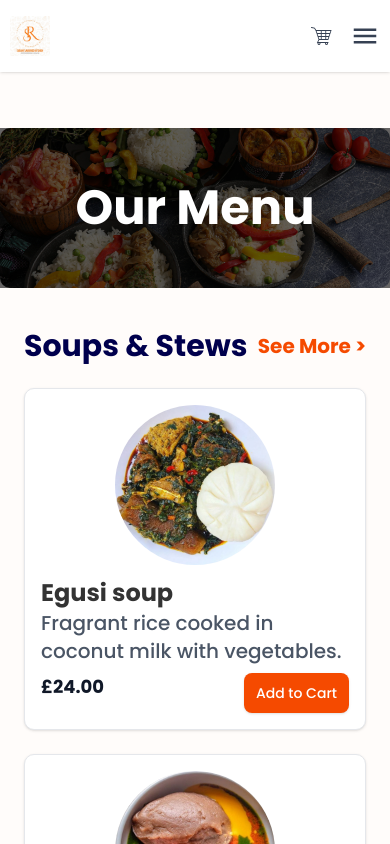
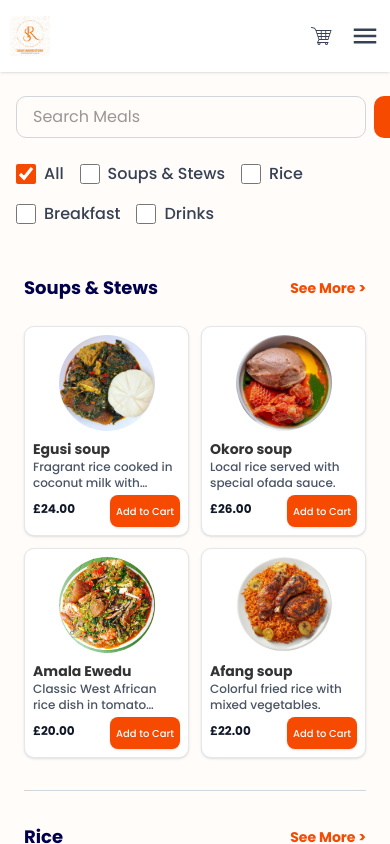
Before and after one commit to UMARKS-TECHNOLOGIES/susan-flavoured-kitchen, a React (Vite) app: page /menu in a window 390 px wide. Shown: the top 844 px of the page. Built offline with nearby package versions, Linux system fonts and the light colour scheme.

Commit message:
Mobile view

```diff
--- a/src/pages/cartPage/Cart.jsx
+++ b/src/pages/cartPage/Cart.jsx
@@ -1,104 +1,68 @@
-import React, { useState } from 'react'
-import PopularDishCard from './components/PopularDishCard';
-import OrderSummary from './components/OrderSummary';
-import CartItem from './components/CartItem';
-import Navbar from '../../components/layout/Navbar';
-import Footer from '../../components/layout/Footer';
-import Image5 from '../../assets/jollof-rice.jpg'
-import Image10 from '../../assets/sharwarma.jpeg'
-import { Button } from '../../components/ui/button';
-import { Link } from 'react-router-dom';
-import { useCart } from '../../store/useCart';
-
-
-
+import React, { useState } from "react";
+import PopularDishCard from "./components/PopularDishCard";
+import OrderSummary from "./components/OrderSummary";
+import CartItem from "./components/CartItem";
+import Navbar from "../../components/layout/Navbar";
+import Footer from "../../components/layout/Footer";
+import Image5 from "../../assets/jollof-rice.jpg";
+import Image10 from "../../assets/sharwarma.jpeg";
+import { Button } from "../../components/ui/button";
+import { Link } from "react-router-dom";
+import { useCart } from "../../store/useCart";
 
 const Cart = () => {
   const { cartItems, updateQuantity, removeFromCart, getSubtotal } = useCart();
 
   const handleCheckout = () => {
-        console.log('Proceeding to checkout...');
+    console.log("Proceeding to checkout...");
     // Add checkout logic here
   };
 
   const subtotal = getSubtotal();
-    const delivery = cartItems.length > 0 ? 2.50 : 0;
+  const delivery = cartItems.length > 0 ? 2.5 : 0;
   const total = subtotal + delivery;
 
   const popularDishes = [
     {
       id: 2,
-            name: 'Egusi Soup & Pounded Yam',
-            description: 'Rich bean dried soup simmered with assorted meat.',
-            price: 10.00,
-            image: Image10
+      name: "Egusi Soup & Pounded Yam",
+      description: "Rich bean dried soup simmered with assorted meat.",
+      price: 10.0,
+      image: Image10,
     },
     {
       id: 3,
-            name: 'Jollof Rice & Grilled Chicken',
-            description: 'Long-grain rice cooked in our signature smoky pepper base.',
-            price: 8.50,
-            image: Image10
+      name: "Jollof Rice & Grilled Chicken",
+      description: "Long-grain rice cooked in our signature smoky pepper base.",
+      price: 8.5,
+      image: Image10,
     },
     {
       id: 4,
-            name: 'Meat Pie',
-            description: 'Golden pastry filled with minced beef and vegetables.',
-            price: 2.50,
-            image: Image10
-        }
+      name: "Meat Pie",
+      description: "Golden pastry filled with minced beef and vegetables.",
+      price: 2.5,
+      image: Image10,
+    },
   ];
-
-    // const [cartItems, setCartItems] = useState([
-    //     {
-    //         id: 1,
-    //         name: 'Smoky Jollof Rice & Grilled Chicken',
-    //         description: 'Smoky Jollof with grilled chicken and plantain – fresh, flavourful, and hygienically made.',
-    //         price: 8.50,
-    //         quantity: 1,
-    //         image: Image5
-    //     }
-    // ]);
-
-
-
-    // const handleQuantityChange = (id, newQuantity) => {
-    //     setCartItems(items =>
-    //         items.map(item =>
-    //             item.id === id ? { ...item, quantity: newQuantity } : item
-    //         )
-    //     );
-    // };
-
-    // const handleRemove = (id) => {
-    //     setCartItems(items => items.filter(item => item.id !== id));
-    // };
-
-    // const handleAddToCart = (dish) => {
-    //     const existingItem = cartItems.find(item => item.id === dish.id);
-    //     if (existingItem) {
-    //         handleQuantityChange(dish.id, existingItem.quantity + 1);
-    //     } else {
-    //         setCartItems([...cartItems, { ...dish, quantity: 1 }]);
-    //     }
-    // };
-
-
-
 
   return (
     <div className="min-h-screen bg-[#fffcfa] overflow-hidden">
       <Navbar />
-            <div className="mt-28">
+      <div className="mt-20 md:mt-28">
         <div className="max-w-5xl mx-auto p-4 sm:p-6">
           <h1 className="text-2xl sm:text-3xl font-bold mb-6">Your Cart</h1>
 
-                    <div className={`grid gap-6 ${cartItems.length > 0 ? 'lg:grid-cols-3' : ''}`} >
-                        <div className={cartItems.length > 0 ? 'lg:col-span-2' : ''}>
-                            <div className="bg-white rounded-lg shadow-md py-20 px-4 sm:px-6">
+          <div
+            className={`grid gap-6 ${
+              cartItems.length > 0 ? "lg:grid-cols-3" : ""
+            }`}
+          >
+            <div className={cartItems.length > 0 ? "lg:col-span-2" : ""}>
+              <div className="bg-white rounded-lg shadow-md py-10 md:py-20 px-4 sm:px-6">
                 {cartItems.length > 0 ? (
                   <div className="space-y-6">
-                                        {cartItems.map(item => (
+                    {cartItems.map((item) => (
                       <CartItem
                         key={item.id}
                         item={item}
@@ -124,11 +88,13 @@ const Cart = () => {
                         />
                       </svg>
                     </div>
-                                        <h2 className="text-xl font-semibold mb-2">Your cart is empty.</h2>
+                    <h2 className="text-xl font-semibold mb-2">
+                      Your cart is empty.
+                    </h2>
                     <p className="text-gray-600 mb-6">
                       Explore our menu and discover something delicious!
                     </p>
-                                        <Link to={'/menu'}>
+                    <Link to={"/menu"}>
                       <Button className="bg-orange-500 hover:bg-orange-600 text-white px-6">
                         Browse Menu
                       </Button>
@@ -162,47 +128,46 @@ const Cart = () => {
               />
             </div>
           )}
-
         </div>
 
         {cartItems.length === 0 ? (
           <div className="mt-12">
             <div className="max-w-6xl mx-auto">
-                            <h2 className="text-xl sm:text-3xl font-bold">Start with Our Popular Choices</h2>
-                            <div className="grid grid-cols-1 sm:grid-cols-2 lg:grid-cols-3 gap-4 px-4 pt-10 mb-4 ">
-                                {popularDishes.map(dish => (
-                                    <PopularDishCard
-                                        key={dish.id}
-                                        dish={dish}
-                                    />
+              <h2 className="text-xl sm:text-3xl font-bold px-4">
+                Start with Our Popular Choices
+              </h2>
+              <div className="grid grid-cols-2 lg:grid-cols-3 gap-3 md:gap-4 px-4 pt-10 mb-4 ">
+                {popularDishes.map((dish) => (
+                  <PopularDishCard key={dish.id} dish={dish} />
                 ))}
               </div>
-                            <p className="text-center text-lg font-medium text-gray-500 my-6">
-                                All meals are freshly cooked, safely packaged, and delivered across the UK.
+              <p className="text-center text-sm md:text-lg font-medium text-gray-500 my-6 px-4">
+                All meals are freshly cooked, safely packaged, and delivered
+                across the UK.
               </p>
             </div>
           </div>
         ) : (
           <div className="mt-12">
             <div className="max-w-6xl mx-auto">
-                            <h2 className="text-xl sm:text-2xl font-bold">Our Popular Dishes</h2>
-                            <div className="grid grid-cols-1 sm:grid-cols-2 lg:grid-cols-3 gap-4 px-4 pt-10 mb-4 ">
-                                {popularDishes.map(dish => (
-                                    <PopularDishCard
-                                        key={dish.id}
-                                        dish={dish}
-                                    />
+              <h2 className="text-xl sm:text-2xl font-bold px-4">
+                Our Popular Dishes
+              </h2>
+              <div className="grid grid-cols-2 lg:grid-cols-3 gap-3 md:gap-4 px-4 pt-10 mb-4 ">
+                {popularDishes.map((dish) => (
+                  <PopularDishCard key={dish.id} dish={dish} />
                 ))}
               </div>
-
             </div>
           </div>
         )}
       </div>
 
+      <div className="hidden lg:block">
         <Footer />
       </div>
-    )
-}
+    </div>
+  );
+};
 
-export default Cart
+export default Cart;
--- a/src/pages/cartPage/components/CartItem.jsx
+++ b/src/pages/cartPage/components/CartItem.jsx
@@ -1,11 +1,10 @@
-import React from 'react'
-import { Trash2 } from 'lucide-react';
-
+import React from "react";
+import { Trash2 } from "lucide-react";
 
 const CartItem = ({ item, onQuantityChange, onRemove }) => {
   return (
-      <div className="relative flex gap-4 pb-10 border-b">
-          <div className="w-36 h-36 rounded-full bg-black overflow-hidden shrink-0">
+    <div className="relative flex gap-2 md:gap-4 pb-6 md:pb-10 border-b">
+      <div className="w-20 h-20 md:w-36 md:h-36 rounded-full bg-black overflow-hidden shrink-0">
         <img
           src={item.image}
           alt={item.name}
@@ -14,44 +13,48 @@ const CartItem = ({ item, onQuantityChange, onRemove }) => {
       </div>
 
       <div className="flex-1">
-              <h3 className="font-bold text-2xl mb-4">{item.name}</h3>
-              <p className="text-lg text-gray-600 mb-6 leading-relaxed font-medium">
+        <h3 className="font-bold text-base md:text-2xl mb-2 md:mb-4">
+          {item.name}
+        </h3>
+        <p className="text-xs md:text-lg text-gray-600 mb-3 md:mb-6 leading-relaxed font-medium line-clamp-2 md:line-clamp-none">
           {item.description}
         </p>
 
-              <div className="flex items-center justify-between px-2">
-                  <div className="flex items-center gap-2">
+        <div className="flex items-center justify-between px-0 md:px-2">
+          <div className="flex items-center gap-1 md:gap-2">
             <button
-                          onClick={() => onQuantityChange(item.id, Math.max(1, item.quantity - 1))}
-                          className="w-8 h-8 border-2 border-orange-500 text-orange-500 rounded flex items-center justify-center font-bold hover:bg-orange-50"
+              onClick={() =>
+                onQuantityChange(item.id, Math.max(1, item.quantity - 1))
+              }
+              className="w-7 h-7 md:w-8 md:h-8 border-2 border-orange-500 text-orange-500 rounded flex items-center justify-center font-bold hover:bg-orange-50 text-sm md:text-base"
             >
               -
             </button>
-                      <span className="w-8 h-8 border-2 border-orange-500 text-orange-500 rounded flex items-center justify-center font-bold">
+            <span className="w-7 h-7 md:w-8 md:h-8 border-2 border-orange-500 text-orange-500 rounded flex items-center justify-center font-bold text-sm md:text-base">
               {item.quantity}
             </span>
             <button
               onClick={() => onQuantityChange(item.id, item.quantity + 1)}
-                          className="w-8 h-8 bg-orange-500 text-white rounded flex items-center justify-center font-bold hover:bg-orange-600"
+              className="w-7 h-7 md:w-8 md:h-8 bg-orange-500 text-white rounded flex items-center justify-center font-bold hover:bg-orange-600 text-sm md:text-base"
             >
               +
             </button>
           </div>
 
-                  <span className="font-bold text-lg">
+          <span className="font-bold text-sm md:text-lg">
             Price: £{(item.price * item.quantity).toFixed(2)}
           </span>
         </div>
         <button
           onClick={() => onRemove(item.id)}
-              className="absolute left-7 bottom-0 flex items-center gap-1 text-orange-500 text-lg font-bold mt-3 hover:text-orange-600"
+          className="absolute left-0 md:left-7 bottom-0 flex items-center gap-1 text-orange-500 text-sm md:text-lg font-bold mt-3 hover:text-orange-600"
         >
           <Trash2 className="w-4 h-4" />
           Remove
         </button>
       </div>
     </div>
-  )
-}
+  );
+};
 
-export default CartItem
+export default CartItem;
--- a/src/pages/cartPage/components/PopularDishCard.jsx
+++ b/src/pages/cartPage/components/PopularDishCard.jsx
@@ -1,35 +1,35 @@
-import React from 'react'
+import React from "react";
 // import { Card, CardContent } from '@/components/ui/card';
-import { Button } from '../../../components/ui/button';
-
+import { Button } from "../../../components/ui/button";
 
 const PopularDishCard = ({ dish, onAddToCart }) => {
-
   return (
-      <div className="bg-white rounded-lg shadow-lg border border-gray-200 py-10 px-5">
+    <div className="bg-white rounded-lg shadow-lg border border-gray-200 py-6 md:py-10 px-3 md:px-5">
       <div className=" flex items-center justify-center">
         <img
           src={dish.image}
           alt={dish.name}
-                  className="w-40 h-40 object-cover bg-center rounded-full mb-3"
+          className="w-24 h-24 md:w-40 md:h-40 object-cover bg-center rounded-full mb-2 md:mb-3"
         />
       </div>
-              <h3 className="font-bold text-xl">{dish.name}</h3>
-              <p className="text-lg text-gray-600 mb-3 line-clamp-2 leading-relaxed font-medium">
+      <h3 className="font-bold text-sm md:text-xl">{dish.name}</h3>
+      <p className="text-xs md:text-lg text-gray-600 mb-2 md:mb-3 line-clamp-2 leading-relaxed font-medium">
         {dish.description}
       </p>
       <div className="flex items-center justify-between">
-                  <span className="font-bold text-lg">£{dish.price.toFixed(2)}</span>
+        <span className="font-bold text-sm md:text-lg">
+          £{dish.price.toFixed(2)}
+        </span>
         <Button
-                      size="lg"
+          size="sm"
           onClick={() => onAddToCart(dish)}
-                      className="bg-orange-500 hover:bg-orange-600 text-white text-sm py-1 px-4 rounded-md "
+          className="bg-orange-500 hover:bg-orange-600 text-white text-xs md:text-sm py-1 px-2 md:px-4 rounded-md "
         >
           Add to Cart
         </Button>
       </div>
     </div>
-  )
-}
+  );
+};
 
-export default PopularDishCard
+export default PopularDishCard;
--- a/src/pages/menuPage/Menu.jsx
+++ b/src/pages/menuPage/Menu.jsx
@@ -1,67 +1,100 @@
-import React from 'react'
-import Navbar from '../../components/layout/Navbar'
-import Egusi from "../../assets/egusi2.jpeg"
+import React from "react";
+import Navbar from "../../components/layout/Navbar";
+import Egusi from "../../assets/egusi2.jpeg";
 import MenuSection from "./components/MenuSection";
-import MenuImg from "../../assets/menuimg.jpg"
-import MenuSidebar from './components/menuSidebar';
-import Footer from '../../components/layout/Footer';
-import Image2 from '../../assets/afangsoup.jpeg'
-import Image3 from '../../assets/amalaEwedu.jpeg'
-import Image4 from '../../assets/okrosoup.jpeg'
-import Image5 from '../../assets/jollof-rice.jpg'
-import Image6 from '../../assets/friedRice.jpeg'
-import Image7 from '../../assets/riceStew2.jpeg'
-import Image8 from '../../assets/chickenChps.jpeg'
-import Image9 from '../../assets/doughnut.jpeg'
-import Image10 from '../../assets/sharwarma.jpeg'
-import Image11 from '../../assets/cake.jpeg'
-import DrinksSection from './components/DrinksSection';
-import { MenuData } from './MenuData';
-
-
-
-
-
+import MenuImg from "../../assets/menuimg.jpg";
+import MenuSidebar from "./components/menuSidebar";
+import Footer from "../../components/layout/Footer";
+import Image2 from "../../assets/afangsoup.jpeg";
+import Image3 from "../../assets/amalaEwedu.jpeg";
+import Image4 from "../../assets/okrosoup.jpeg";
+import Image5 from "../../assets/jollof-rice.jpg";
+import Image6 from "../../assets/friedRice.jpeg";
+import Image7 from "../../assets/riceStew2.jpeg";
+import Image8 from "../../assets/chickenChps.jpeg";
+import Image9 from "../../assets/doughnut.jpeg";
+import Image10 from "../../assets/sharwarma.jpeg";
+import Image11 from "../../assets/cake.jpeg";
+import DrinksSection from "./components/DrinksSection";
+import { MenuData } from "./MenuData";
 
 const Menu = () => {
-
   return (
-        <div className='bg-[#fffcfa] overflow-hidden'>
+    <div className="bg-[#fffcfa] overflow-hidden">
       <Navbar />
-            <div className="mt-32">
-
-                <div className="w-full my-4 h-40 bg-center bg-no-repeat bg-cover rounded-lg" style={{
-                    backgroundImage: `url(${MenuImg})`
-                }}>
+      <div className="hidden lg:block mt-32">
+        <div
+          className="w-full my-4 h-40 bg-center bg-no-repeat bg-cover rounded-lg"
+          style={{
+            backgroundImage: `url(${MenuImg})`,
+          }}
+        >
           <div className="w-full h-full bg-black/60 text-center flex items-center justify-center text-white text-5xl font-bold">
             Our Menu
           </div>
         </div>
       </div>
 
+      {/* MOBILE SEARCH AND FILTERS */}
+      <div className="px-4 mt-24 mb-6 lg:hidden">
+        {/* Search Bar */}
+        <div className="flex gap-2 mb-6">
+          <input
+            type="text"
+            placeholder="Search Meals"
+            className="flex-1 px-4 py-2 border border-gray-300 rounded-lg focus:outline-none focus:ring-2 focus:ring-orange-500"
+          />
+          <button className="bg-orange-600 text-white px-6 py-2 rounded-lg font-semibold hover:bg-orange-700">
+            Search
+          </button>
+        </div>
+
+        {/* Category Filter Chips */}
+        <div className="flex flex-wrap gap-4 pb-2">
+          <label className="flex items-center gap-2 cursor-pointer has-[:checked]:text-orange-600">
+            <input
+              type="checkbox"
+              className="w-5 h-5 accent-orange-600"
+              defaultChecked
+            />
+            <span className="text-base font-medium text-gray-700">All</span>
+          </label>
+          <label className="flex items-center gap-2 cursor-pointer has-[:checked]:text-orange-600">
+            <input type="checkbox" className="w-5 h-5 accent-orange-600" />
+            <span className="text-base font-medium text-gray-700">
+              Soups & Stews
+            </span>
+          </label>
+          <label className="flex items-center gap-2 cursor-pointer has-[:checked]:text-orange-600">
+            <input type="checkbox" className="w-5 h-5 accent-orange-600" />
+            <span className="text-base font-medium text-gray-700">Rice</span>
+          </label>
+          <label className="flex items-center gap-2 cursor-pointer has-[:checked]:text-orange-600">
+            <input type="checkbox" className="w-5 h-5 accent-orange-600" />
+            <span className="text-base font-medium text-gray-700">
+              Breakfast
+            </span>
+          </label>
+          <label className="flex items-center gap-2 cursor-pointer has-[:checked]:text-orange-600">
+            <input type="checkbox" className="w-5 h-5 accent-orange-600" />
+            <span className="text-base font-medium text-gray-700">Drinks</span>
+          </label>
+        </div>
+      </div>
+
       {/* FIRST THREE SECTIONS WITH SIDEBAR */}
       <section className="px-6 lg:px-12 mt-10">
         <div className="max-w-5xl mx-auto grid grid-cols-1 lg:grid-cols-[260px_1fr] gap-10">
-
           {/* Sidebar */}
           <MenuSidebar />
 
           {/* Food Sections */}
-                    <div className="space-y-16">
-
-                        <MenuSection
-                            title="Soups & Stews"
-                            showMore
-                            items={MenuData.soup}
-                        />
+          <div className="space-y-8 lg:space-y-16">
+            <MenuSection title="Soups & Stews" showMore items={MenuData.soup} />
 
             <hr className="border-gray-300" />
 
-                        <MenuSection
-                            title="Rice"
-                            showMore
-                            items={MenuData.rice}
-                        />
+            <MenuSection title="Rice" showMore items={MenuData.rice} />
 
             <hr className="border-gray-300" />
 
@@ -74,14 +107,12 @@ const Menu = () => {
         </div>
       </section>
 
+      <DrinksSection title="Drinks" items={MenuData.drinks} />
+      <div className="hidden lg:block">
+        <Footer />
+      </div>
+    </div>
+  );
+};
 
-            <DrinksSection
-                title="Drinks"
-                items={MenuData.drinks}
-            />
-            <Footer />
-        </div >
-    )
-}
-
-export default Menu
+export default Menu;
--- a/src/pages/menuPage/components/Card.jsx
+++ b/src/pages/menuPage/components/Card.jsx
@@ -11,28 +11,32 @@ const Card = ({ product, item }) => {
   const quantity = getItemQuantity(data.id);
 
   return (
-        <div className="bg-white p-4 rounded-lg shadow-sm border border-gray-200">
+    <div className="bg-white p-2 md:p-4 rounded-lg shadow-sm border border-gray-200">
       <div className="flex items-center justify-center">
         <Link to={`/product/${data.id}`}>
           <img
             src={data.image}
             alt={data.name}
-                        className="w-40 h-40 object-cover bg-center rounded-full mb-3"
+            className="w-24 h-24 md:w-40 md:h-40 object-cover bg-center rounded-full mb-2 md:mb-3"
           />
         </Link>
       </div>
 
-            <h2 className="font-bold text-2xl">{data.name}</h2>
-            <p className="text-gray-600 text-xl font-medium mb-2">{data.description}</p>
+      <h2 className="font-bold text-sm md:text-2xl">{data.name}</h2>
+      <p className="text-gray-600 text-xs md:text-xl font-medium mb-1 md:mb-2 line-clamp-2">
+        {data.description}
+      </p>
 
-            <div className="flex justify-between items-center">
-                <p className="font-bold text-lg text-gray-900 mb-3">£{data.price.toFixed(2)}</p>
+      <div className="flex justify-between items-center gap-1 md:gap-2">
+        <p className="font-bold text-xs md:text-lg text-gray-900 mb-1 md:mb-3">
+          £{data.price.toFixed(2)}
+        </p>
         <Button
           onClick={() => addToCart(data)}
-                    size="lg"
-                    className="bg-orange-600 text-white py-1 px-3 text-sm rounded-md hover:bg-orange-700"
+          size="sm"
+          className="bg-orange-600 text-white py-1 px-1.5 md:py-1 md:px-3 text-[10px] md:text-sm rounded-md hover:bg-orange-700"
         >
-                    {inCart ? `Add More (${quantity})` : 'Add to Cart'}
+          {inCart ? `Add More` : "Add to Cart"}
         </Button>
       </div>
     </div>
--- a/src/pages/menuPage/components/DrinksSection.jsx
+++ b/src/pages/menuPage/components/DrinksSection.jsx
@@ -1,24 +1,28 @@
 import React from "react";
 import Card from "./Card";
-// import { useRef } from "react";
+import { Link } from "react-router-dom";
 
 const DrinksSection = ({ title, items }) => {
-    // const drinksRef = useRef(null);
-
-
   return (
     <div className="w-full mt-12">
       <hr className="border-gray-300 mb-10" />
 
-            <div className="max-w-5xl mx-auto mb-10">
+      <div className="max-w-5xl mx-auto mb-10 px-4 lg:px-0">
         <div className="flex justify-between items-center mb-6">
-                    <h2 className="text-2xl font-bold text-[#00004d]">{title}</h2>
-                    <button className="text-orange-600 font-bold text-xl">
+          <h2 className="text-lg md:text-2xl font-bold text-[#00004d]">
+            {title}
+          </h2>
+          <Link
+            to="/menu/drinks"
+            className="text-orange-600 font-bold text-sm md:text-xl hover:text-orange-700"
+          >
             See More &gt;
-                    </button>
+          </Link>
         </div>
-                <div className="grid grid-cols-1 sm:grid-cols-2 lg:grid-cols-3 gap-6">
-                    {items.map((item, idx) => (
+        <div className="grid grid-cols-2 lg:grid-cols-3 gap-3 md:gap-6">
+          {items
+            .slice(0, window.innerWidth < 1024 ? 2 : items.length)
+            .map((item, idx) => (
               <Card key={idx} item={item} />
             ))}
         </div>
--- a/src/pages/menuPage/components/MenuSection.jsx
+++ b/src/pages/menuPage/components/MenuSection.jsx
@@ -17,18 +17,20 @@ const MenuSection = ({ title, items = [], showMore }) => {
   return (
     <section className="w-full">
       <div className="flex justify-between items-center mb-6">
-                <h2 className="text-3xl font-bold text-[#00004d]">{title}</h2>
+        <h2 className="text-lg md:text-3xl font-bold text-[#00004d]">
+          {title}
+        </h2>
         {showMore && (
-                    <button className="text-orange-600 font-bold text-xl hover:text-orange-700">
+          <button className="text-orange-600 font-bold text-sm md:text-xl hover:text-orange-700">
             See More &gt;
           </button>
         )}
       </div>
-            <div className="grid grid-cols-1 sm:grid-cols-2 lg:grid-cols-2 gap-6">
+      <div className="grid grid-cols-2 lg:grid-cols-2 gap-3 md:gap-6">
         {items.map((item) => {
           // Safety check for each item
           if (!item || !item.id) {
-                        console.warn('MenuSection: Skipping invalid item', item);
+            console.warn("MenuSection: Skipping invalid item", item);
             return null;
           }
 
```
Lines whose indentation alone changed are shown as unchanged.
